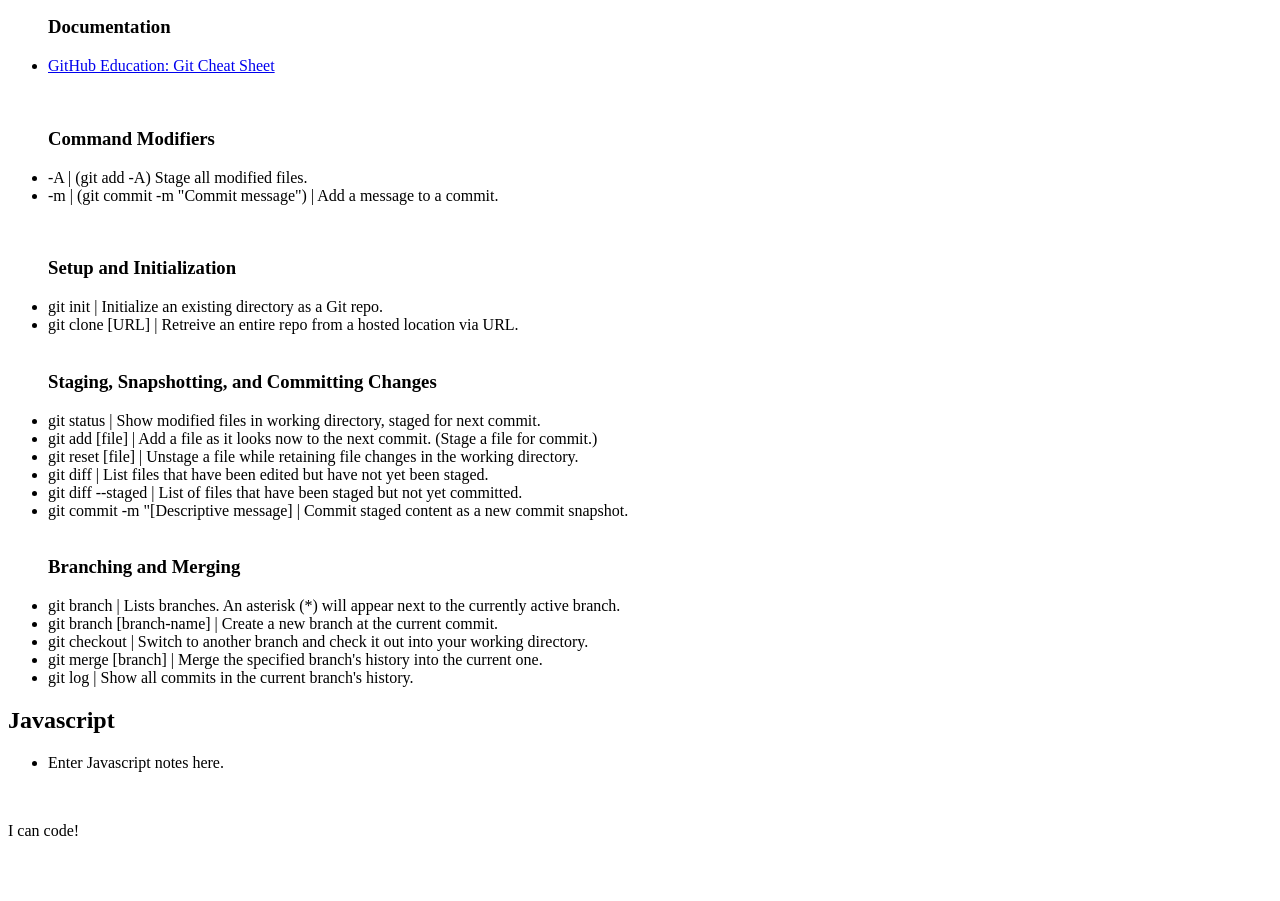
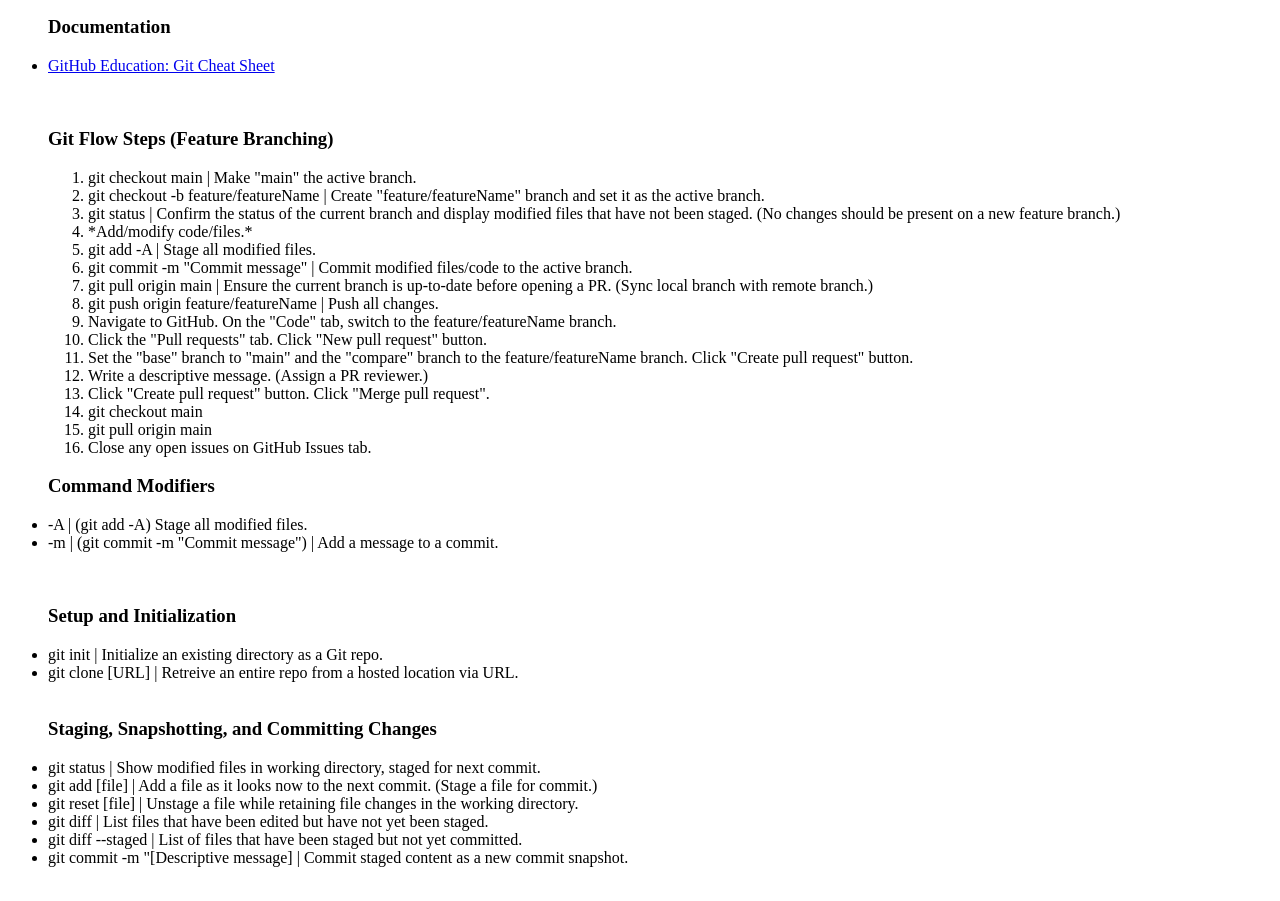
Before and after one commit to apoborka/prework-study-guide, a plain HTML site: page index.html in a window 1280 px wide. Shown: the part 1540-2441 px from the top of the page. Before the commit the page ends 2396 px from the top, so only its background shows below. Drawn offline with Linux system fonts and the light colour scheme.

Commit message:
Added Git Flow steps to Git notes

```diff
--- a/index.html
+++ b/index.html
@@ -56,6 +56,27 @@
           </ul>
           <br />
           <ul>
+            <h3>Git Flow Steps (Feature Branching)</h3>
+             <ol>
+              <li>git checkout main | Make "main" the active branch.</li>
+              <li>git checkout -b feature/featureName | Create "feature/featureName" branch and set it as the active branch.</li>
+              <li>git status | Confirm the status of the current branch and display modified files that have not been staged. (No changes should be present on a new feature branch.)</li>
+              <li>*Add/modify code/files.*</li>
+              <li>git add -A | Stage all modified files.</li>
+              <li>git commit -m "Commit message" | Commit modified files/code to the active branch.</li>
+              <li>git pull origin main | Ensure the current branch is up-to-date before opening a PR. (Sync local branch with remote branch.)</li>
+              <li>git push origin feature/featureName | Push all changes.</li>
+              <li>Navigate to GitHub. On the "Code" tab, switch to the feature/featureName branch.</li>
+              <li>Click the "Pull requests" tab. Click "New pull request" button.</li>
+              <li>Set the "base" branch to "main" and the "compare" branch to the feature/featureName branch. Click "Create pull request" button.</li>
+              <li>Write a descriptive message. (Assign a PR reviewer.)</li>
+              <li>Click "Create pull request" button. Click "Merge pull request".</li>
+              <li>git checkout main</li>
+              <li>git pull origin main</li>
+              <li>Close any open issues on GitHub Issues tab.</li>
+             </ol>
+          </ul>
+          <ul>
            <h3>Command Modifiers</h3>
             <li>-A | (git add -A) Stage all modified files. </li>
             <li>-m | (git commit -m "Commit message") | Add a message to a commit.</li>
```
